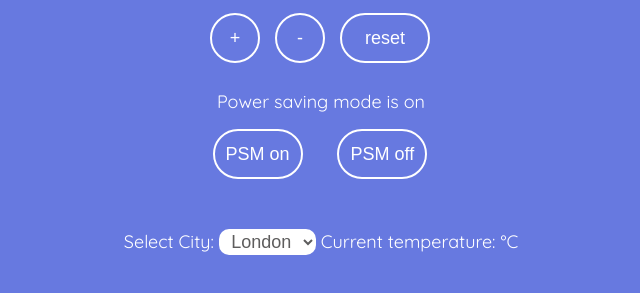
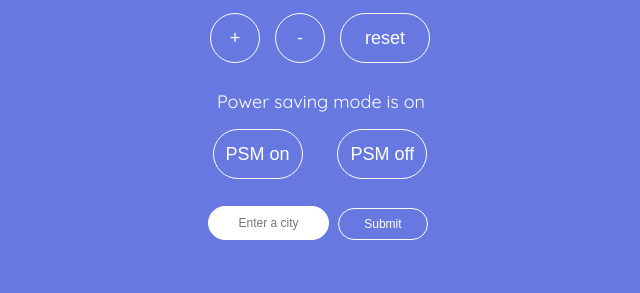
Before and after one commit to haletothewood/ThermoBuddy, a plain HTML site: page index.html in a window 1280 px wide. Shown: the part 361-654 px from the top of the page, without its empty margins (319-959 px from the left). Drawn offline with nearby package versions, Linux system fonts and the light colour scheme; no server answers.

Commit message:
aligning city field and button

```diff
--- a/index.html
+++ b/index.html
@@ -35,16 +35,11 @@
     </section>
   </p>
   <section id='current_city'>
-    <p>Select City:
-      <select id="city">
-        <option value="london">London</option>
-        <option value="newyork">New York</option>
-        <option value="paris">Paris</option>
-        <option value="tokyo">Tokyo</option>
-      </select>
-      Current temperature:
-      <span id="current-temperature"></span>°C
-    </p>
+    <form id="select-city">
+      <input id="current-city" type="text" placeholder="Enter a city"></input>
+      <button id="submit" type="submit">Submit</button>
+    </form>
+    <span id="current-temperature"></span>
   </section>
 </body>
 
--- a/main.css
+++ b/main.css
@@ -30,7 +30,9 @@ section#controller {
 }
 
 section#current_city {
-  padding-top: 10px;
+  padding-top: 5px;
+  text-align: center;
+  position: relative;
 }
 
 select#city {
@@ -51,7 +53,7 @@ select#city {
 
 button {
   display: inline-block;
-  border: solid 2px white;
+  border: solid 1.5px white;
   outline: none;
   color: white;
   border-radius: 34px;
@@ -74,6 +76,14 @@ button#turn-up {
 button#turn-down {
   border-radius: 50%;
   width: 50px;
+}
+
+button#submit {
+  top: 0px;
+  position: relative;
+  /* margin-top: 5px; */
+  height: 32px;
+  font-size: 12px;
 }
 
 button:active {
@@ -109,6 +119,24 @@ span#temp {
   line-height: 200%
 }
 
+input[type=text] {
+  text-align: center;
+  font-size: 12px;
+  width: 115px;
+  height: 30px;
+  border: 1px;
+  border-radius: 34px;
+  border: 1px
+  solid rgb(255, 255, 255);
+  vertical-align: bottom
+}
+
+input[type=text]:focus {
+  border-color:rgb(151, 151, 151);
+  outline: none;
+}
+
+
 .low-usage {
   background-color: rgb(74, 183, 255);
 }
--- a/src/interface.js
+++ b/src/interface.js
@@ -35,14 +35,11 @@ $(document).ready(function () {
     $('#temp-box').attr('class', thermostat.energyUsage());
   }
 
-  $.get('http://api.openweathermap.org/data/2.5/weather?q=London&appid=a3d9eb01d4de82b9b8d0849ef604dbed&units=metric', function (data) {
-    $('#current-temperature').text(data.main.temp);
-  })
-
-  $('#city').change(function () {
-    var city = $('#city').val();
-    $.get('http://api.openweathermap.org/data/2.5/weather?q=' + city + '&appid=a3d9eb01d4de82b9b8d0849ef604dbed&units=metric', function (data) {
-      $('#current-temperature').text(data.main.temp)
+  $('#select-city').submit(function(event) {
+    event.preventDefault();
+    var city = $('#current-city').val();
+    $.get('http://api.openweathermap.org/data/2.5/weather?q=' + city + '&appid=a3d9eb01d4de82b9b8d0849ef604dbed&units=metric', function(data) {
+      $('#current-temperature').text('Current temperature: ' + data.main.temp + String.fromCharCode(176) + 'C');
     })
   })
 });
--- a/src/thermostat.js
+++ b/src/thermostat.js
@@ -46,7 +46,7 @@
 
 Thermostat.prototype.disablePowerSaveMode = function () {
   this._maxTemp = 32;
-  this._powerSaveMode = false;
+  this._powerSaveMode;
 };
 
 Thermostat.prototype.enablePowerSaveMode = function () {
```
